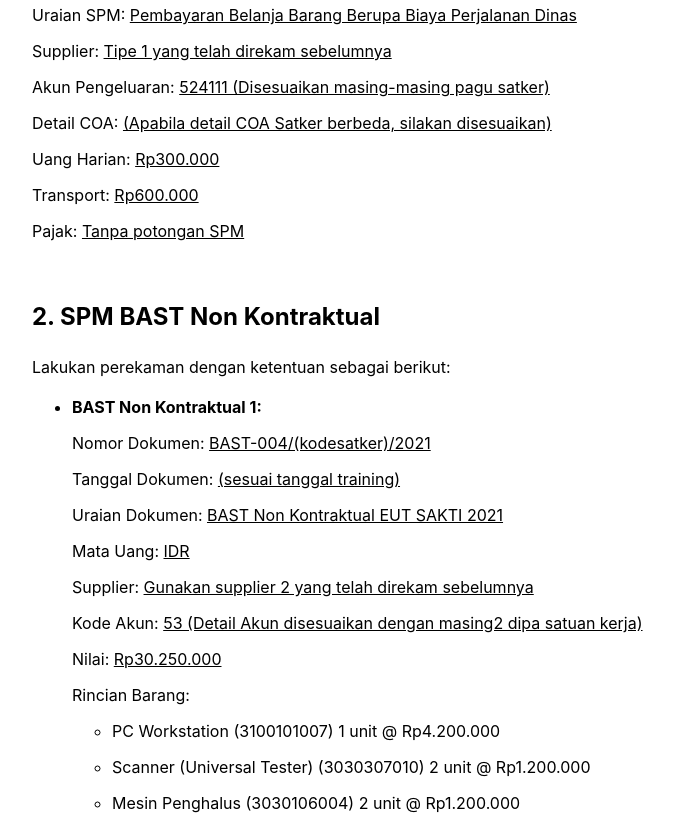
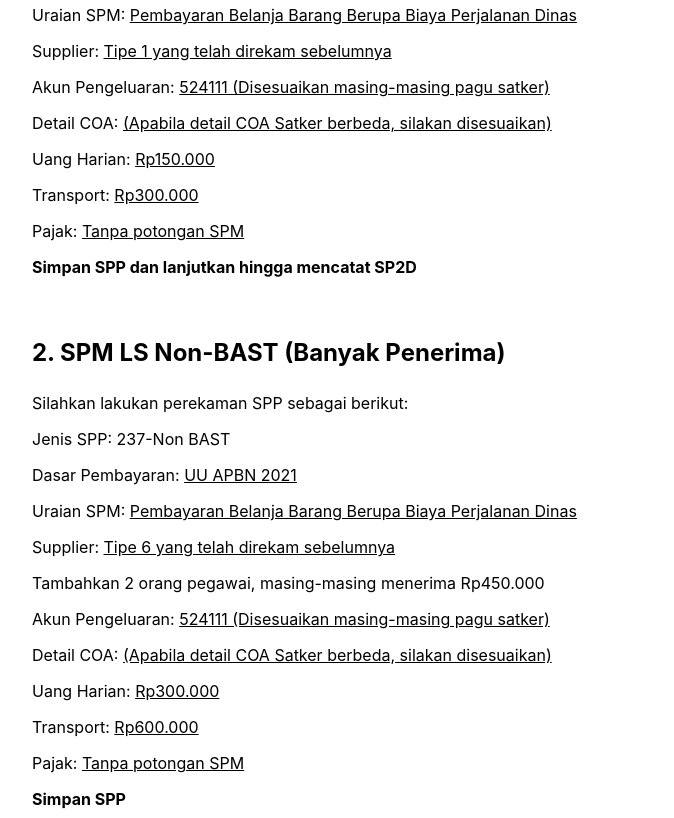
Before and after one commit to sakti5/sakti5.github.io, a website: page index.html in a window 1280 px wide. Shown: the part 1147-1965 px from the top of the page, without its empty margins (68-742 px from the left). Drawn offline with Linux system fonts and the light colour scheme.

Commit message:
ubah-002

```diff
--- a/index.html
+++ b/index.html
@@ -167,6 +167,7 @@
         <hr>
         <article id="hari2">
             <aside><h1><b>PANDUAN HARI KEDUA</b></h1></aside>
+
             <h2>1. SPM LS-NON BAST (Bendahara)</h2>
             <p>Lakukan perekaman SPP sebagai berikut:</p>
             <p>Jenis SPP: <u>231-Non BAST</u></p>
@@ -175,10 +176,25 @@
             <p>Supplier: <u>Tipe 1 yang telah direkam sebelumnya</u></p>
             <p>Akun Pengeluaran: <u>524111 (Disesuaikan masing-masing pagu satker)</u></p>
             <p>Detail COA: <u>(Apabila detail COA Satker berbeda, silakan disesuaikan)</u></p>
+            <p>Uang Harian: <u>Rp150.000</u></p>
+            <p>Transport: <u>Rp300.000</u></p>
+            <p>Pajak: <u>Tanpa potongan SPM</u></p>
+            <p><b>Simpan SPP dan lanjutkan hingga mencatat SP2D</b></p>
+            <br>
+
+            <h2>2. SPM LS Non-BAST (Banyak Penerima)</h2>
+            <p>Silahkan lakukan perekaman SPP sebagai berikut:</p>
+            <p>Jenis SPP: 237-Non BAST</p>
+            <p>Dasar Pembayaran: <u>UU APBN 2021</u></p>
+            <p>Uraian SPM: <u>Pembayaran Belanja Barang Berupa Biaya Perjalanan Dinas</u></p>
+            <p>Supplier: <u>Tipe 6 yang telah direkam sebelumnya</u></p>
+            <p>Tambahkan 2 orang pegawai, masing-masing menerima Rp450.000</p>
+            <p>Akun Pengeluaran: <u>524111 (Disesuaikan masing-masing pagu satker)</u></p>
+            <p>Detail COA: <u>(Apabila detail COA Satker berbeda, silakan disesuaikan)</u></p>
             <p>Uang Harian: <u>Rp300.000</u></p>
             <p>Transport: <u>Rp600.000</u></p>
             <p>Pajak: <u>Tanpa potongan SPM</u></p>
-            <br>
+            <p><b>Simpan SPP</b></p>
 
             <h1>2. SPM BAST Non Kontraktual</h1>
             <p>Lakukan perekaman dengan ketentuan sebagai berikut:</p>
```
